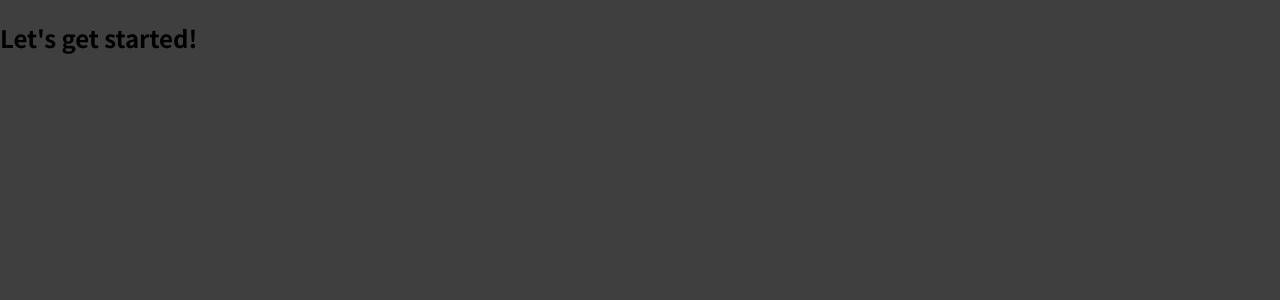
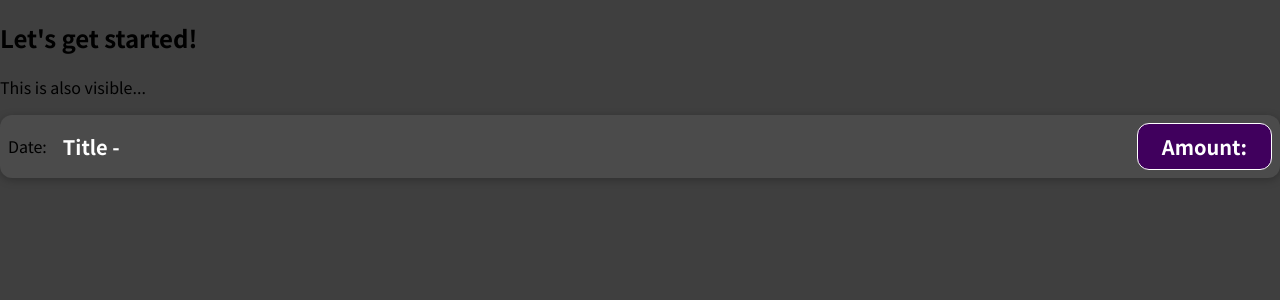
Before and after one commit to etorres-revature/React-Expense_Tracker, a React (Create React App) app: page / in a window 1280 px wide. Shown: the top 300 px of the page. Built offline with nearby package versions, Linux system fonts and the light colour scheme.

Commit message:
expense item comp w styling

```diff
--- a/src/App.js
+++ b/src/App.js
@@ -1,7 +1,11 @@
+import ExpenseItem from "./components/ExpenseItem";
+
 function App() {
   return (
     <div>
       <h2>Let's get started!</h2>
+      <p>This is also visible...</p>
+      <ExpenseItem />
     </div>
   );
 }
--- /dev/null
+++ b/src/components/ExpenseItem.css
@@ -0,0 +1,56 @@
+.expense-item {
+  display: flex;
+  justify-content: space-between;
+  align-items: center;
+  box-shadow: 0 2px 8px rgba(0, 0, 0, 0.25);
+  padding: 0.5rem;
+  margin: 1rem 0;
+  border-radius: 12px;
+  background-color: #4b4b4b;
+}
+
+.expense-item__description {
+  display: flex;
+  flex-direction: column;
+  gap: 1rem;
+  align-items: flex-end;
+  flex-flow: column-reverse;
+  justify-content: flex-start;
+  flex: 1;
+}
+
+.expense-item h2 {
+  color: #3a3a3a;
+  font-size: 1rem;
+  flex: 1;
+  margin: 0 1rem;
+  color: white;
+}
+
+.expense-item__price {
+  font-size: 1rem;
+  font-weight: bold;
+  color: white;
+  background-color: #40005d;
+  border: 1px solid white;
+  padding: 0.5rem;
+  border-radius: 12px;
+}
+
+@media (min-width: 580px) {
+  .expense-item__description {
+    flex-direction: row;
+    align-items: center;
+    justify-content: flex-start;
+    flex: 1;
+  }
+
+  .expense-item__description h2 {
+    font-size: 1.25rem;
+  }
+
+  .expense-item__price {
+    font-size: 1.25rem;
+    padding: 0.5rem 1.5rem;
+  }
+}
--- /dev/null
+++ b/src/components/ExpenseItem.js
@@ -0,0 +1,17 @@
+import React from "react";
+
+import "./ExpenseItem.css";
+
+function ExpenseItem() {
+  return (
+    <div className="expense-item">
+      <div>Date:</div>
+      <div className="expense-item__description">
+        <h2>Title - </h2>
+        <div className="expense-item__price">Amount: </div>
+      </div>
+    </div>
+  );
+}
+
+export default ExpenseItem;
```
Also changed, not shown: 1 other file (tests, documents, lock files or other folders).
